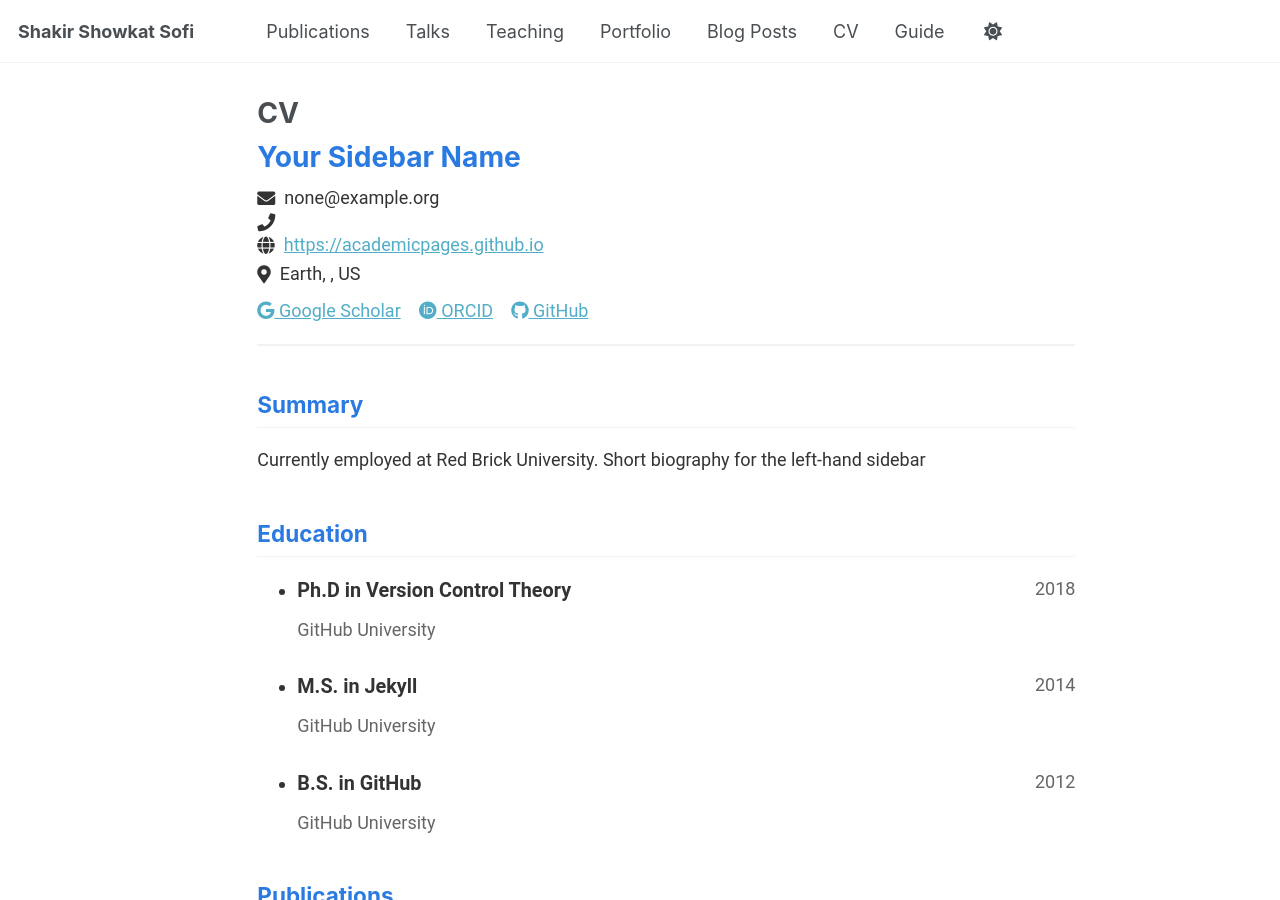
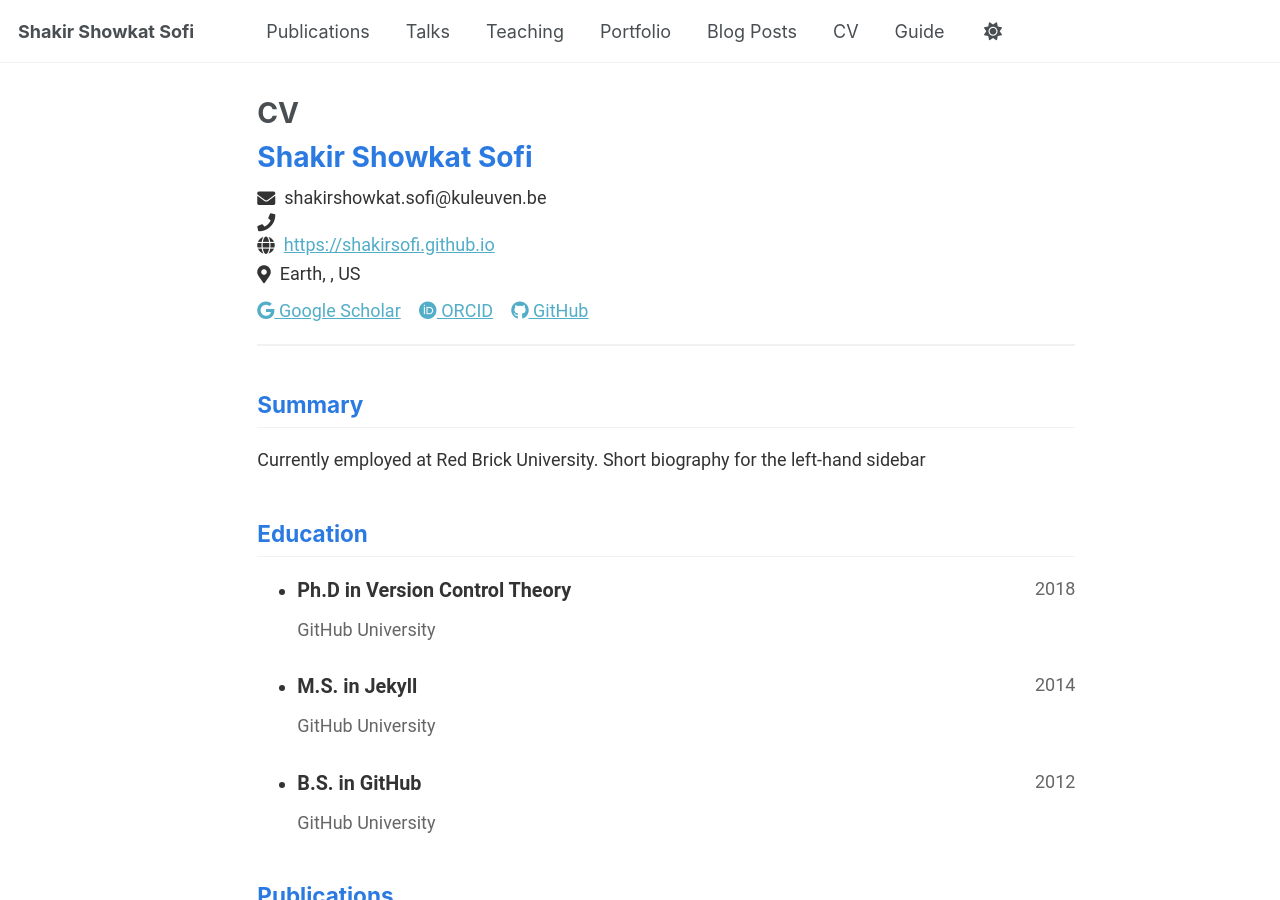
Before and after one commit to ShakirSofi/shakirsofi.github.io, a Jekyll site: the page built from _pages/cv-json.md, in a window 1280 px wide and 900 px high. Built offline with Jekyll 4.4.1, drawn with Linux system fonts in a browser that asks for light colours; a script that is not in the unit is left out.

Commit message:
Update cv.json

```diff
--- a/_data/cv.json
+++ b/_data/cv.json
@@ -1,9 +1,9 @@
 {
   "basics": {
-    "name": "Your Sidebar Name",
-    "email": "none@example.org",
+    "name": "Shakir Showkat Sofi",
+    "email": "shakirshowkat.sofi@kuleuven.be",
     "phone": "",
-    "website": "https://academicpages.github.io",
+    "website": "https://shakirsofi.github.io",
     "summary": "Currently employed at Red Brick University. Short biography for the left-hand sidebar",
     "location": {
       "address": "",
```
